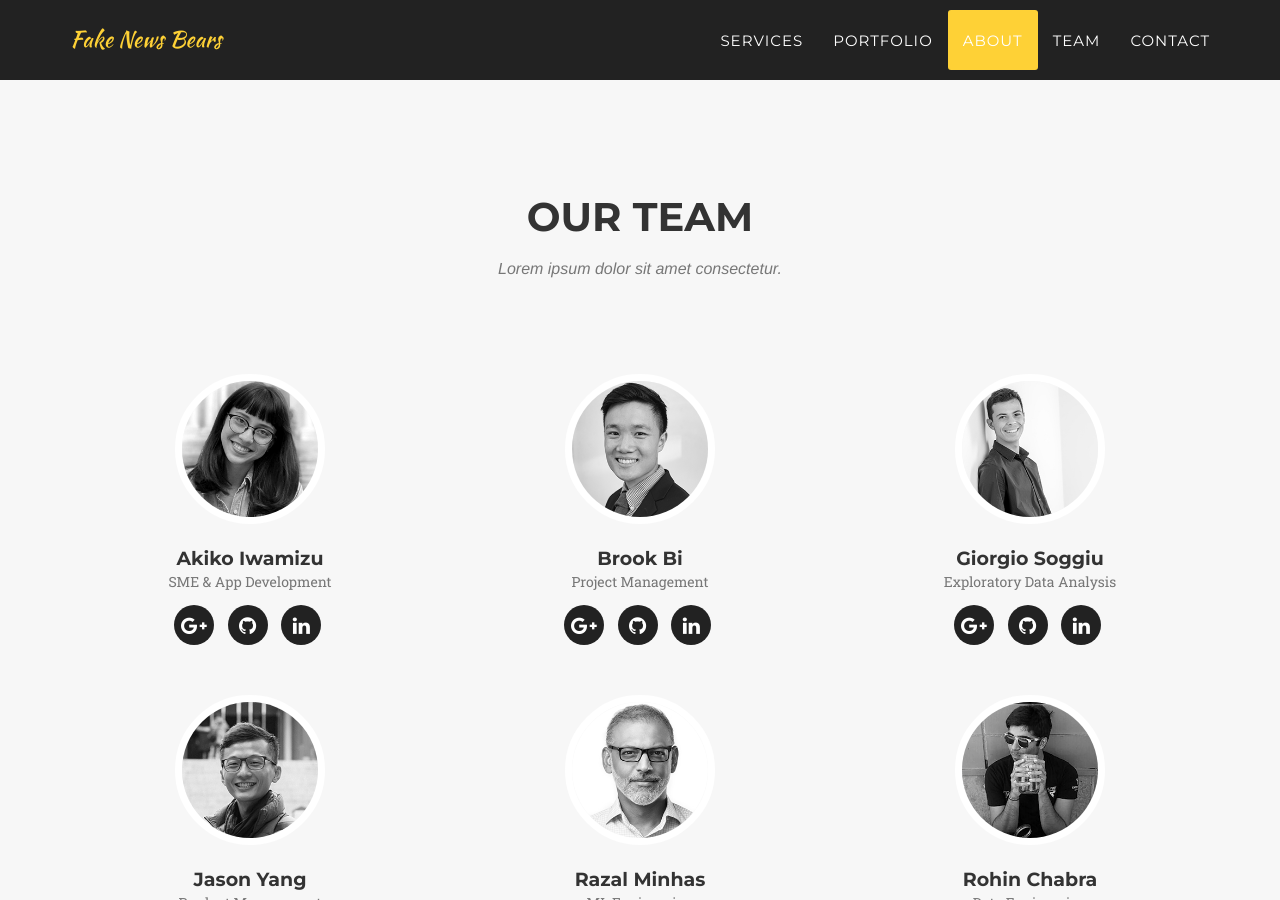
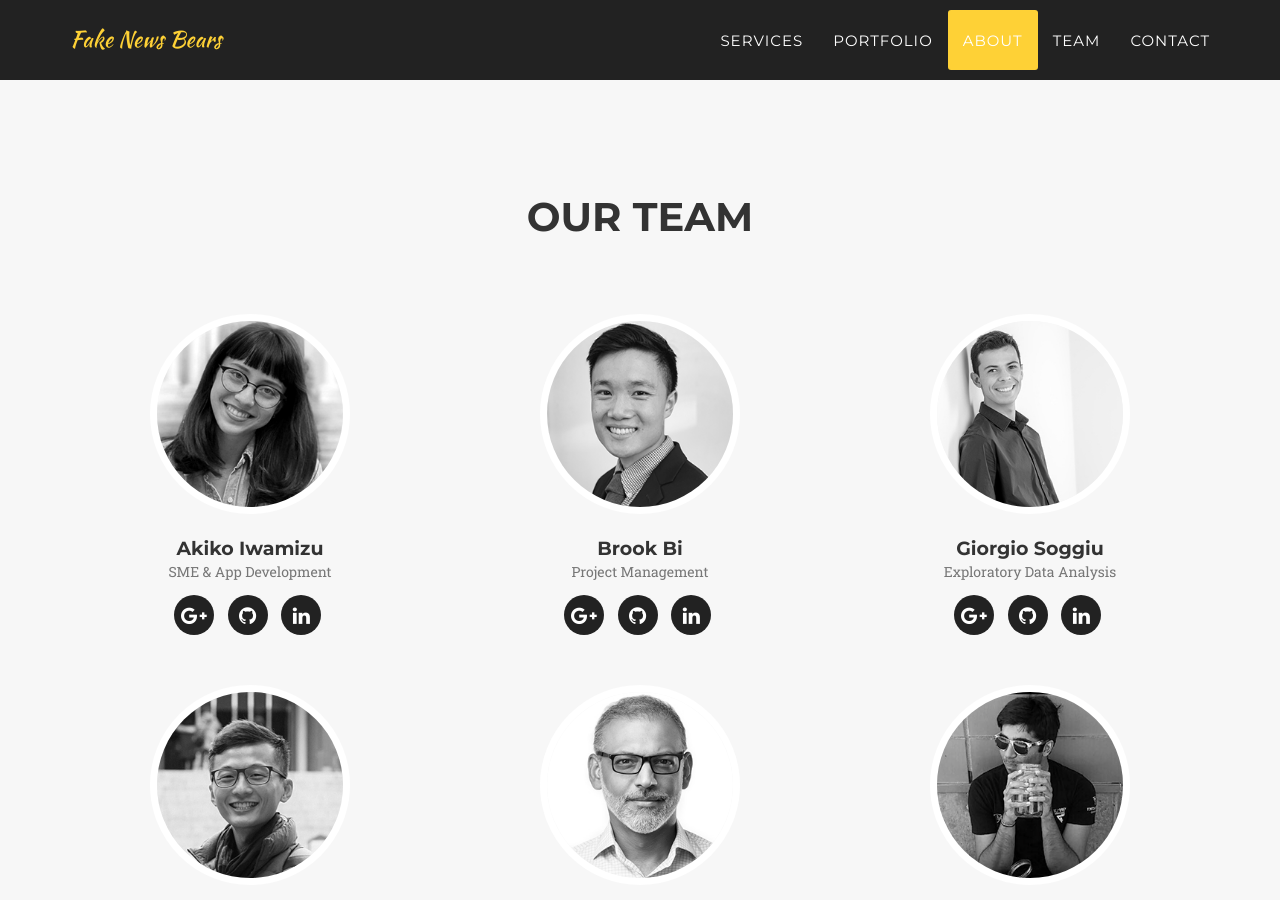
Before and after one commit to akikoiwamizu/fake-news-bears, a Jekyll site: the page built from index.html, in a window 1280 px wide and 900 px high, scrolled down 4520 px. Built offline with Jekyll 4.4.1, drawn with Linux system fonts in a browser that asks for light colours; some web fonts are replaced.

Commit message:
Fixing spacing

```diff
--- a/_includes/contact.html
+++ b/_includes/contact.html
@@ -3,6 +3,7 @@
             <div class="row">
                 <div class="col-lg-12 text-center">
                     <h2 class="section-heading">Contact Us</h2>
+                    <h3 class="section-subheading text-muted"></h3>
                 </div>
             </div>
             <div class="row">
--- a/_includes/team.html
+++ b/_includes/team.html
@@ -4,15 +4,14 @@
             <div class="row">
                 <div class="col-lg-12 text-center">
                     <h2 class="section-heading">Our Team</h2>
-                    <h3 class="section-subheading text-muted">Lorem ipsum dolor sit amet consectetur.</h3>
-                    <br>
+                    <h3 class="section-subheading text-muted"></h3>
                 </div>
             </div>
             <div class="row">
                 {% for member in site.people %}
                 <div class="col-sm-4">
                     <div class="team-member">
-                        <img src="img/team/{{ member.pic }}.jpg" class="img-responsive img-circle" alt="" width="150" height="150">
+                        <img src="img/team/{{ member.pic }}.jpg" class="img-responsive img-circle" alt="" width="200" height="200">
                         <h4>{{ member.name }}</h4>
                         <p class="text-muted">{{ member.position }}</p>
                         <ul class="list-inline social-buttons">
```
